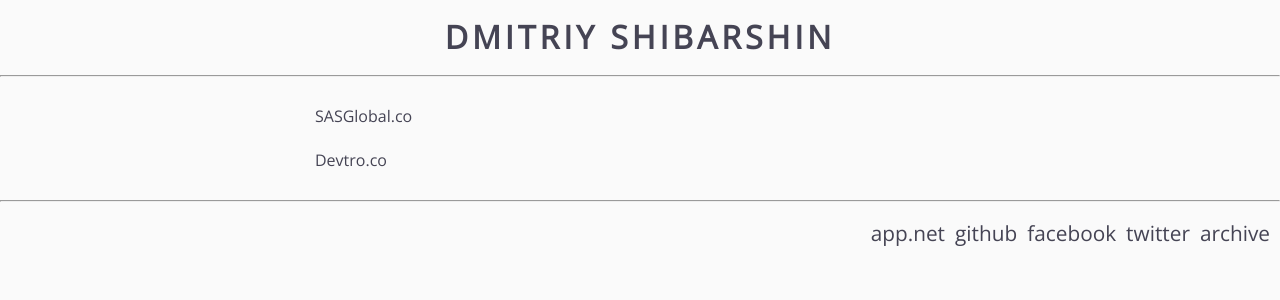
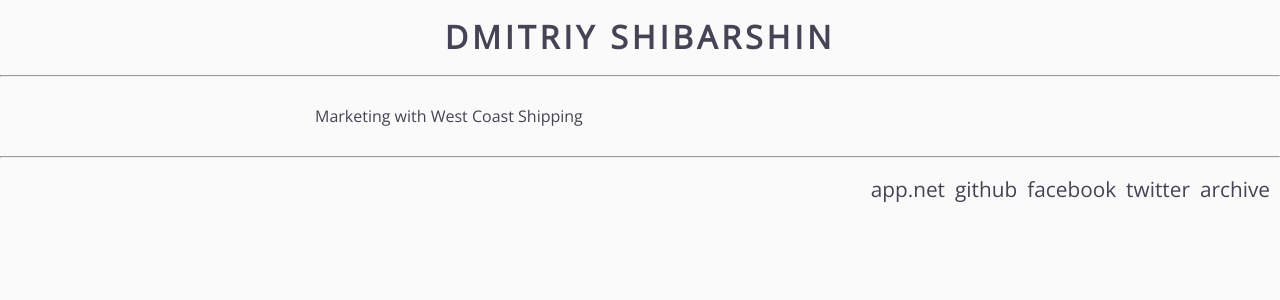
Before and after one commit to dshibarshin/shibarshin.com, a Jekyll site: the page built from _posts/2016-01-22-Current_Projects.markdown, in a window 1280 px wide. Shown: the top 300 px of the page. Built offline with Jekyll 4.4.1, drawn with Linux system fonts in a browser that asks for light colours.

Commit message:
Remove excess posts

```diff
--- a/_posts/2016-01-22-Current_Projects.dpm/content.txt
+++ /dev/null
@@ -1 +0,0 @@
-<p>---</p><p>layout: default</p><p>title: "Current Projects"</p><p>---</p><p></p><p></p><p></p><p>Marketing at <a href="http://wcshipping.com/ “West Coast Shipping"">West Coast Shipping</a></p>
--- a/_posts/2016-01-22-Current_Projects.markdown
+++ b/_posts/2016-01-22-Current_Projects.markdown
@@ -5,6 +5,6 @@ title: "Current Projects"
 
 
 
-[SASGlobal.co](http://sasglobal.co/ "SAS Global")
+Marketing with [West Coast Shipping][1]
 
-[Devtro.co](http://devtro.co/ "Devtro")
+[1]:	http://wcshipping.com "West Coast Shipping"
--- a/_posts/2016-01-22-writing-for-life.markdown.dpm/content.txt
+++ /dev/null
@@ -1 +0,0 @@
-<p>---</p><p>layout: default</p><p>title: “Writing For Life"</p><p>---</p><p>We <br></p><p>To tell a story about our experience</p><p><br data-mce-bogus="1"></p><p></p><p></p><p></p><p>Growing up</p><p><br data-mce-bogus="1"></p><p><br data-mce-bogus="1"></p>
```
Also changed, not shown: 3 other files.
